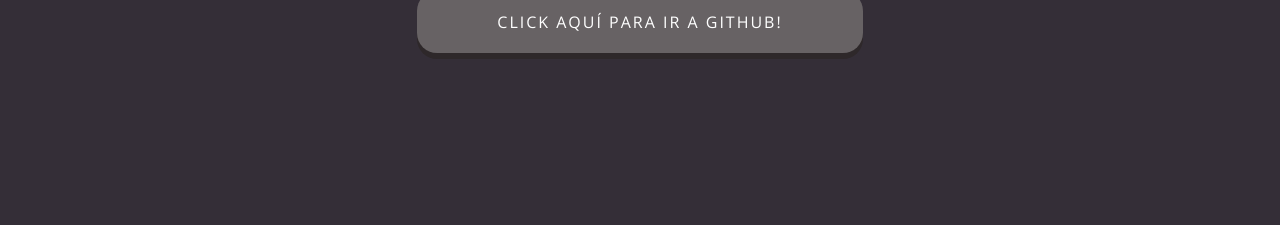
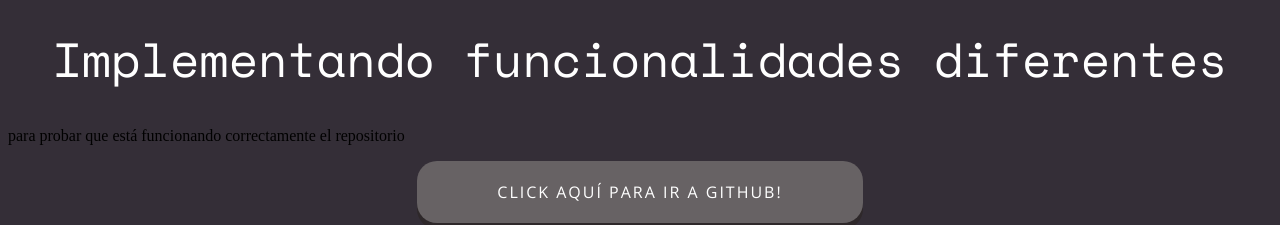
Before and after one commit to GonzaloGutierrez01/git-landing, a plain HTML site: page index.html in a window 1280 px wide. Shown: the part 522-747 px from the top of the page. Drawn offline with nearby package versions, Linux system fonts and the light colour scheme.

Commit message:
Agregando un <h1> y un <p> a index.html

```diff
--- a/index.html
+++ b/index.html
@@ -14,6 +14,9 @@
     <a href="https://github.com/">
       <img src="https://assets-cdn.github.com/images/modules/logos_page/Octocat.png" alt="octocat">
     </a>
+
+    <h1> Implementando funcionalidades diferentes </h1>
+    <p> para probar que está funcionando correctamente el repositorio </p>
     <button type="button" class="btn">
       <a href="https://github.com/" target="_blank">Click aquí para ir a GitHub!</a>
     </button>
```
